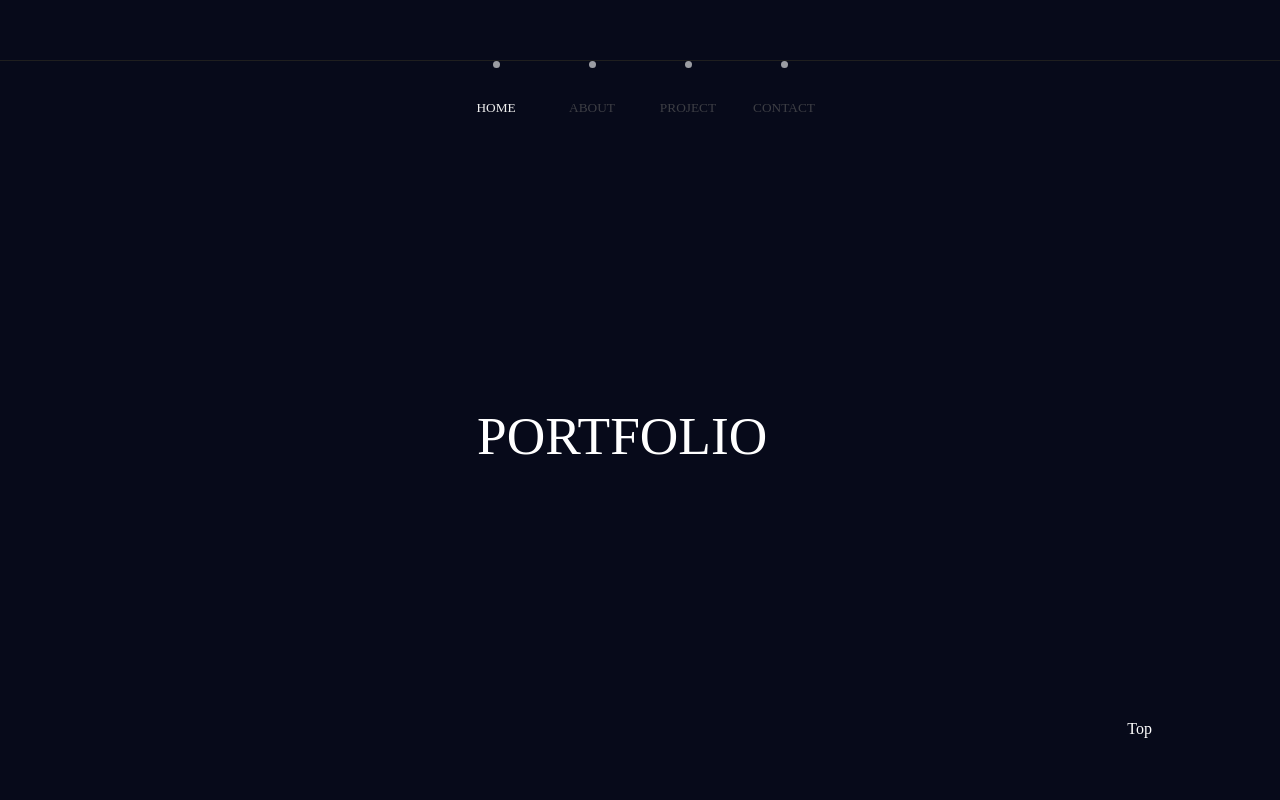
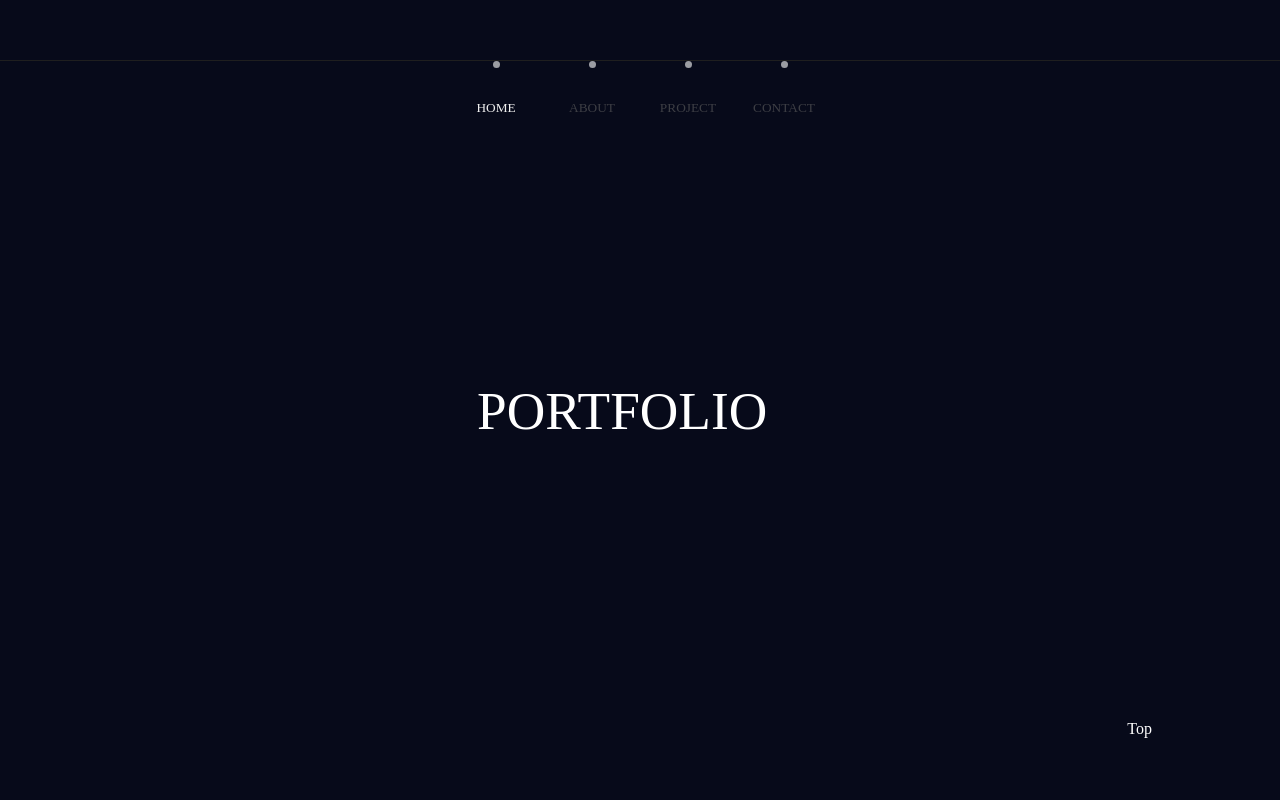
Before and after one commit to seungyeol1226/Eom, a plain HTML site: page index.html in a window 1280 px wide. Shown: the top 800 px of the page. Drawn offline with nearby package versions, Linux system fonts and the light colour scheme.

Commit message:
Update index.css

```diff
--- a/css/index.css
+++ b/css/index.css
@@ -65,7 +65,7 @@ aside {
 .page{
     height: 100vh;
     overflow: hidden;
-    padding-top: 6%;
+    padding-top: 4%;
 }
 
 
```
